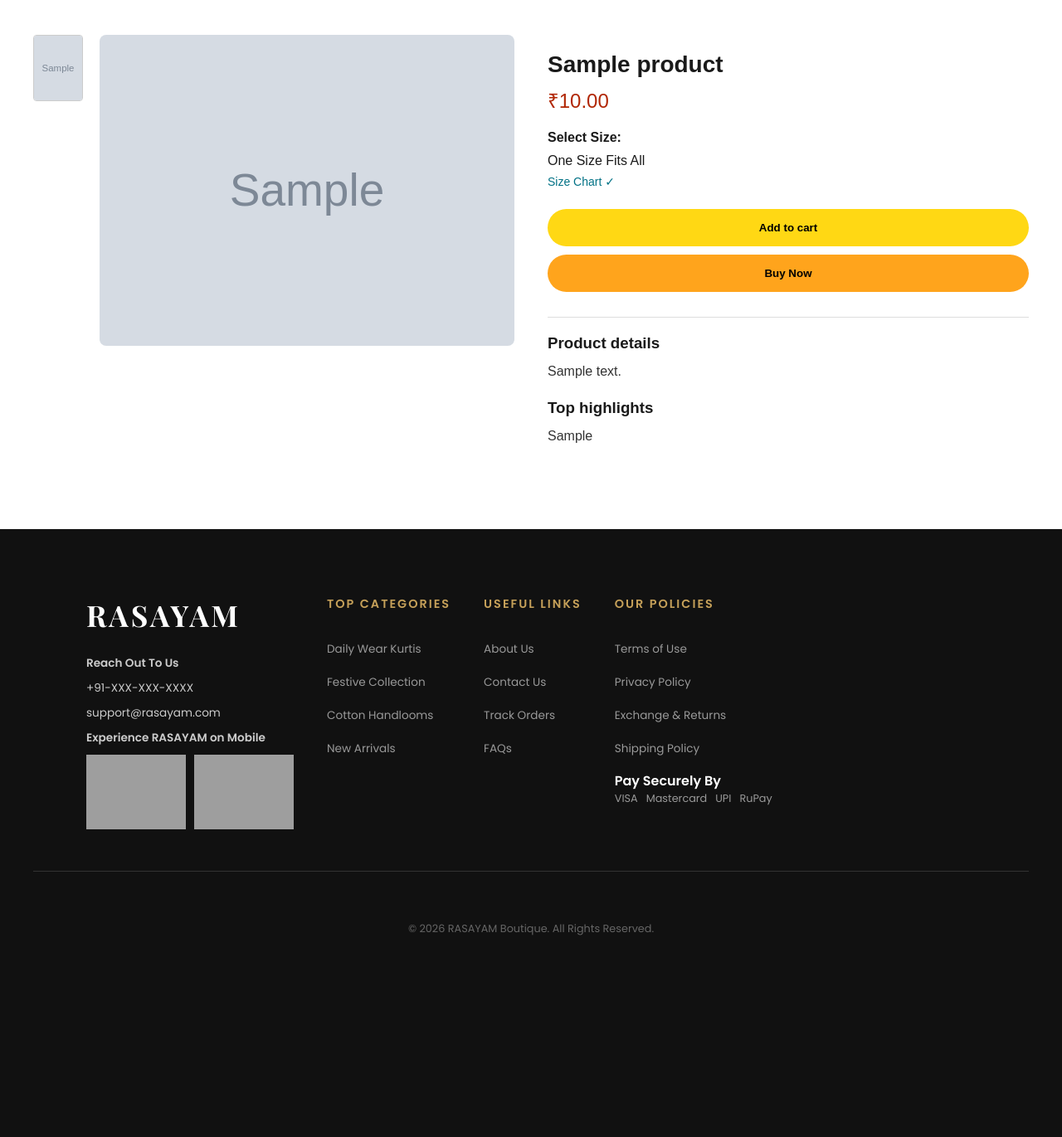
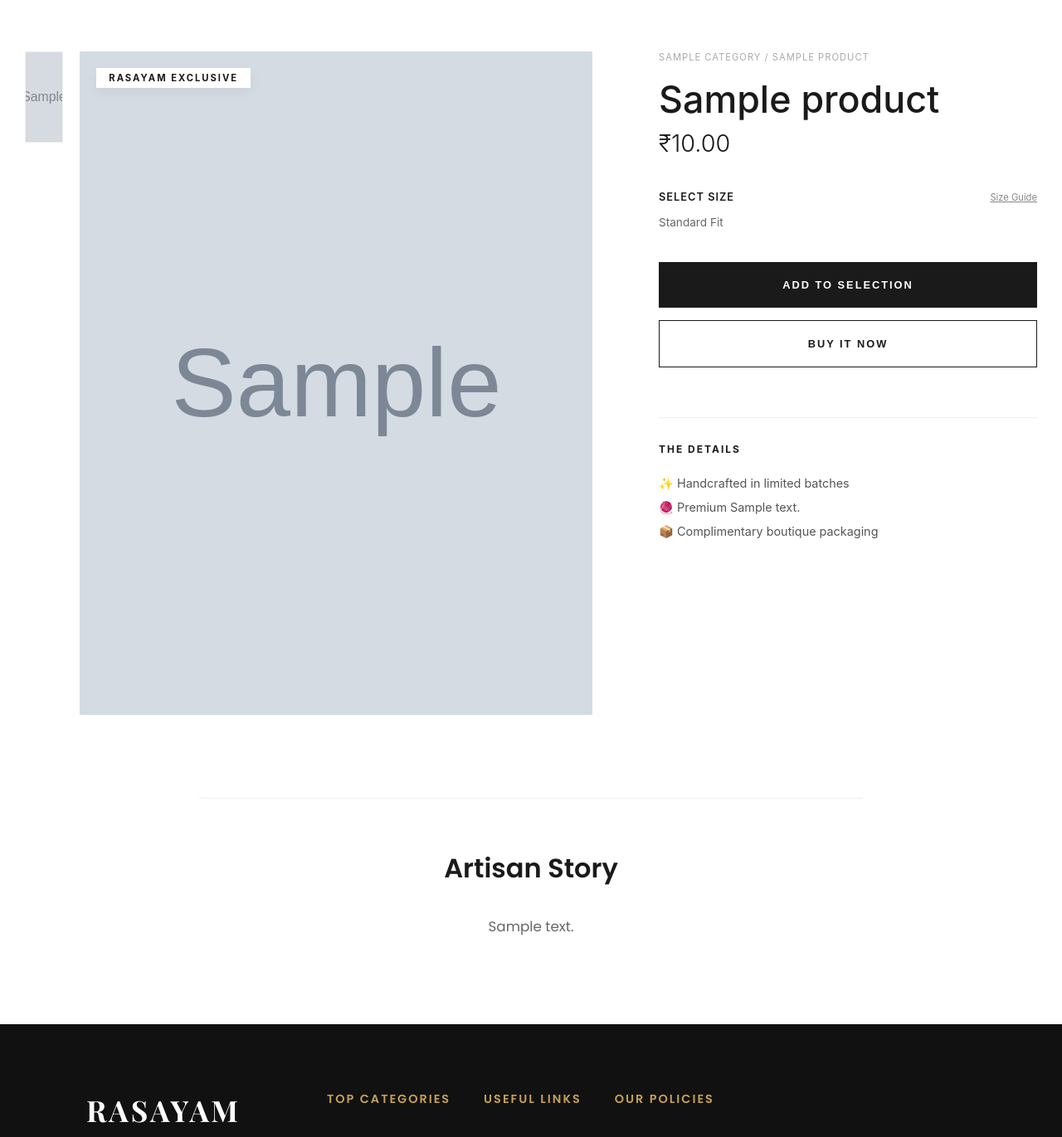
Before and after one commit to Rasayam-Team/Rasayam-website, a Django app: page /product/1/ in a window 1280 px wide. Shown: the part 98-1469 px from the top of the page at 83% size. Before the commit the page ends 1226 px from the top, so only its background shows below. Run offline with Django 5.2, Linux system fonts and the light colour scheme; tables that the repository leaves empty hold one stand-in row (values such as "Sample post"); grey boxes marked "Sample" are stand-in pictures; some web fonts are replaced; grey boxes are pictures that could not be loaded.

Commit message:
Redesigned product page for luxury boutique aesthetic and made buttons functional

```diff
--- a/products/admin.py
+++ b/products/admin.py
@@ -98,7 +98,7 @@ class OrderItemInline(TabularInline):
 
 @admin.register(Order)
 class OrderAdmin(ModelAdmin):
-    list_display = ('id', 'user', 'total_amount', 'is_paid', 'status', 'created_at')
+    list_display = ('id', 'user', 'total_amount', 'is_paid', 'status', 'created_at', 'sizes')
     list_filter = ('is_paid', 'status', 'created_at')
 
     # Razorpay fields are locked to maintain transaction integrity
--- a/products/templates/products/product_detail.html
+++ b/products/templates/products/product_detail.html
@@ -1,72 +1,116 @@
 {% extends 'products/base.html' %}
+{% load static %}
 
 {% block content %}
-<div class="product-container" style="display: flex; max-width: 1200px; margin: 40px auto; gap: 40px; font-family: sans-serif;">
+<div class="product-page-wrapper" style="max-width: 1300px; margin: 60px auto; padding: 0 30px; display: grid; grid-template-columns: 1.2fr 0.8fr; gap: 80px; font-family: 'Inter', sans-serif;">
 
-    <!-- LEFT SIDE: Image Gallery -->
-    <div class="gallery" style="display: flex; gap: 20px; width: 50%;">
-
+    <!-- LEFT SIDE: High-End Gallery -->
+    <div class="product-gallery" style="display: flex; gap: 20px;">
         <!-- Thumbnails -->
-        <div class="thumbnails" style="display: flex; flex-direction: column; gap: 10px;">
+        <div class="thumb-strip" style="display: flex; flex-direction: column; gap: 15px;">
             {% for img in product.gallery_images.all %}
                 <img src="{{ img.image.url }}"
-                     style="width: 60px; height: 80px; object-fit: cover; cursor: pointer; border: 1px solid #ccc; border-radius: 4px;"
-                     onclick="changeMainImage('{{ img.image.url }}')"
-                     onmouseover="this.style.borderColor='#A855F7'"
-                     onmouseout="this.style.borderColor='#ccc'">
+                     style="width: 80px; height: 110px; object-fit: cover; cursor: pointer; border: 1px solid #eee; transition: 0.3s; filter: grayscale(20%);"
+                     onclick="document.getElementById('mainHeroImage').src='{{ img.image.url }}'"
+                     onmouseover="this.style.borderColor='var(--gold)'; this.style.filter='grayscale(0%)'"
+                     onmouseout="this.style.borderColor='#eee'">
             {% endfor %}
         </div>
 
-        <!-- Main Big Image -->
-        <div class="main-image-box" style="flex-grow: 1;">
+        <!-- Main Hero -->
+        <div class="main-hero" style="flex-grow: 1; position: relative; overflow: hidden; background: #fafafa;">
             {% if product.gallery_images.first %}
-                <img id="mainImage" src="{{ product.gallery_images.first.image.url }}" style="width: 100%; border-radius: 8px;">
+                <img id="mainHeroImage" src="{{ product.gallery_images.first.image.url }}"
+                     style="width: 100%; height: 800px; object-fit: cover; display: block;">
+            {% else %}
+                <img src="{{ product.image.url }}" style="width: 100%; height: 800px; object-fit: cover;">
             {% endif %}
+            <div style="position: absolute; top: 20px; left: 20px; background: white; padding: 5px 15px; font-size: 0.7rem; letter-spacing: 2px; font-weight: 700; color: #1a1a1a; box-shadow: 0 5px 15px rgba(0,0,0,0.05);">
+                RASAYAM EXCLUSIVE
+            </div>
         </div>
     </div>
 
-    <!-- RIGHT SIDE: Product Info -->
-    <div class="product-info" style="width: 50%;">
-        <h1 style="font-size: 28px; margin-bottom: 10px;">{{ product.name }}</h1>
-        <p style="font-size: 24px; color: #B12704; margin-bottom: 20px;">₹{{ product.price }}</p>
+    <!-- RIGHT SIDE: Premium Info Panel (Sticky) -->
+    <div class="product-actions-panel" style="position: sticky; top: 120px; height: fit-content;">
+        <nav style="font-size: 0.7rem; letter-spacing: 1px; color: #aaa; margin-bottom: 20px; text-transform: uppercase;">
+            {{ product.category.name }} / {{ product.name }}
+        </nav>
 
-        <!-- Sizes Selection -->
-        <div class="sizes" style="margin-bottom: 25px;">
-            <p style="font-weight: bold; margin-bottom: 10px;">Select Size:</p>
-            <div style="display: flex; gap: 10px; flex-wrap: wrap;">
+        <h1 class="playfair" style="font-size: 2.8rem; margin-bottom: 10px; line-height: 1.1; font-weight: 500;">{{ product.name }}</h1>
+        <p style="font-size: 1.8rem; color: #1a1a1a; font-weight: 300; margin-bottom: 40px;">₹{{ product.price }}</p>
+
+        <!-- Functional Size Selector -->
+        <div style="margin-bottom: 40px;">
+            <div style="display: flex; justify-content: space-between; align-items: center; margin-bottom: 15px;">
+                <label style="font-size: 0.8rem; letter-spacing: 1px; font-weight: 600; text-transform: uppercase;">Select Size</label>
+                <a href="#" style="font-size: 0.7rem; color: #888; text-decoration: underline;">Size Guide</a>
+            </div>
+            <div style="display: flex; gap: 12px; flex-wrap: wrap;">
                 {% for size in product.sizes.all %}
-                    <button style="padding: 10px 15px; border: 1px solid #ccc; background: white; border-radius: 4px; cursor: pointer; transition: 0.2s;"
-                            onfocus="this.style.borderColor='#A855F7'; this.style.backgroundColor='#F3E8FF'">
+                    <button class="size-btn"
+                            onclick="selectSize(this)"
+                            style="padding: 12px 20px; border: 1px solid #ddd; background: white; cursor: pointer; transition: 0.3s; font-size: 0.85rem; min-width: 60px;">
                         {{ size.name }}
                     </button>
                 {% empty %}
-                    <p>One Size Fits All</p>
+                    <p style="font-size: 0.85rem; color: #666;">Standard Fit</p>
                 {% endfor %}
             </div>
-            <a href="#" style="color: #007185; font-size: 14px; text-decoration: none; display: block; margin-top: 8px;">Size Chart ✓</a>
         </div>
 
-        <!-- Add to Cart Buttons -->
-        <div style="display: flex; flex-direction: column; gap: 10px; margin-bottom: 30px;">
-            <button style="background-color: #FFD814; border: none; padding: 15px; border-radius: 50px; cursor: pointer; font-weight: bold;">Add to cart</button>
-            <button style="background-color: #FFA41C; border: none; padding: 15px; border-radius: 50px; cursor: pointer; font-weight: bold;">Buy Now</button>
+        <!-- Live Buttons -->
+        <div style="display: flex; flex-direction: column; gap: 15px;">
+            <!-- Live Add to Cart -->
+            <form action="{% url 'add_to_cart' product.id %}" method="POST">
+                {% csrf_token %}
+                <button type="submit" style="width: 100%; padding: 20px; background: #1a1a1a; color: white; border: none; font-size: 0.8rem; letter-spacing: 2px; font-weight: 700; cursor: pointer; transition: 0.4s;"
+                        onmouseover="this.style.background='#333'" onmouseout="this.style.background='#1a1a1a'">
+                    ADD TO SELECTION
+                </button>
+            </form>
+
+            <!-- Live Buy Now (Goes straight to Checkout) -->
+            <form action="{% url 'add_to_cart' product.id %}" method="POST">
+                {% csrf_token %}
+                <input type="hidden" name="buy_now" value="true">
+                <button type="submit" style="width: 100%; padding: 20px; background: transparent; color: #1a1a1a; border: 1px solid #1a1a1a; font-size: 0.8rem; letter-spacing: 2px; font-weight: 700; cursor: pointer; transition: 0.4s;"
+                        onmouseover="this.style.background='#f9f9f9'" onmouseout="this.style.background='transparent'">
+                    BUY IT NOW
+                </button>
+            </form>
         </div>
 
-        <!-- Product Details -->
-        <div class="details" style="border-top: 1px solid #ddd; padding-top: 20px;">
-            <h3 style="margin-bottom: 10px;">Product details</h3>
-            <p style="color: #333; line-height: 1.6; margin-bottom: 20px;">{{ product.description }}</p>
-
-            <h3 style="margin-bottom: 10px;">Top highlights</h3>
-            <p style="white-space: pre-line; color: #333; line-height: 1.6;">{{ product.highlights }}</p>
+        <!-- Luxury Highlights -->
+        <div style="margin-top: 60px; border-top: 1px solid #eee; padding-top: 30px;">
+            <h4 style="font-size: 0.75rem; letter-spacing: 2px; text-transform: uppercase; margin-bottom: 20px;">The Details</h4>
+            <ul style="padding: 0; list-style: none; font-size: 0.9rem; line-height: 2; color: #555;">
+                <li style="display: flex; align-items: center; gap: 10px;">✨ Handcrafted in limited batches</li>
+                <li style="display: flex; align-items: center; gap: 10px;">🧶 Premium {{ product.fabric_details }}</li>
+                <li style="display: flex; align-items: center; gap: 10px;">📦 Complimentary boutique packaging</li>
+            </ul>
         </div>
     </div>
 </div>
 
-<!-- Simple JavaScript for Image Swap -->
+<!-- Product Description Section -->
+<section style="max-width: 800px; margin: 100px auto; text-align: center; border-top: 1px solid #eee; padding-top: 60px;">
+    <h3 class="playfair" style="font-size: 2rem; margin-bottom: 30px;">Artisan Story</h3>
+    <div style="line-height: 2; color: #666; font-size: 1.05rem;">
+        {{ product.description|linebreaks }}
+    </div>
+</section>
+
 <script>
-    function changeMainImage(newSrc) {
-        document.getElementById('mainImage').src = newSrc;
+    function selectSize(btn) {
+        document.querySelectorAll('.size-btn').forEach(b => {
+            b.style.borderColor = '#ddd';
+            b.style.background = 'white';
+            b.style.color = '#1a1a1a';
+        });
+        btn.style.borderColor = '#1a1a1a';
+        btn.style.background = '#1a1a1a';
+        btn.style.color = 'white';
     }
 </script>
 {% endblock %}
```
